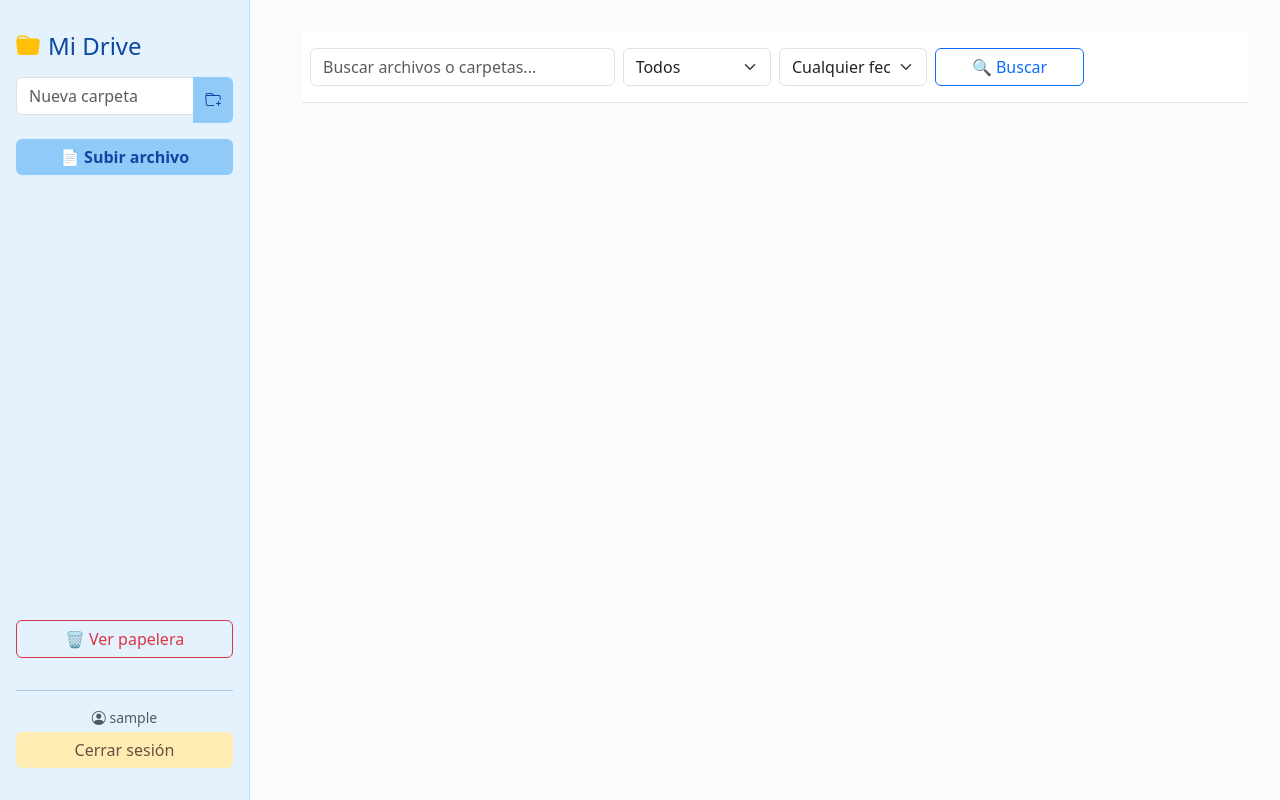
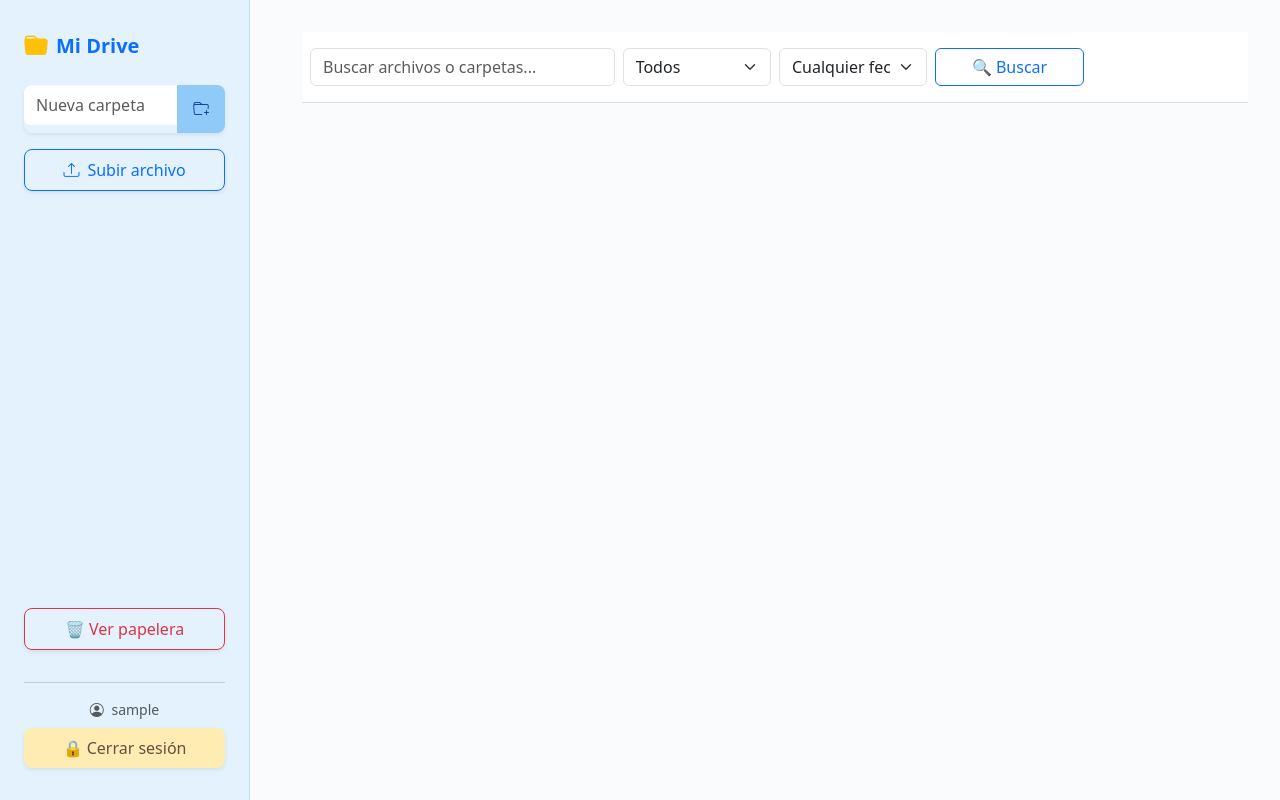
Before and after one commit to andres-app/drive, a PHP site: page / in a window 1280 px wide. Run offline with PHP 8.4, Linux system fonts and the light colour scheme; the visitor is signed in with stand-in values (Sample User, id 1); data that the repository does not hold is empty.

Commit message:
Se realiza modicaciones en el sidebar

```diff
--- a/sidebar_content.php
+++ b/sidebar_content.php
@@ -1,28 +1,36 @@
-<div class="d-flex flex-column h-100 gap-3">
+<div class="d-flex flex-column h-100 gap-4 px-2">
     <!-- Parte superior -->
     <div>
-        <h2 class="d-flex align-items-center gap-2">
+        <h2 class="d-flex align-items-center gap-2 fs-5 fw-semibold text-primary mb-4">
             <i class="bi bi-folder-fill text-warning fs-4"></i> Mi Drive
         </h2>
 
-        <form method="POST" class="input-group mb-3">
-            <input type="text" name="new_folder" class="form-control" placeholder="Nueva carpeta" required>
-            <button type="submit" class="btn btn-primary"><i class="bi bi-folder-plus"></i></button>
+        <form method="POST" class="input-group mb-3 rounded-3 overflow-hidden shadow-sm">
+            <input type="text" name="new_folder" class="form-control border-0 py-2" placeholder="Nueva carpeta" required>
+            <button type="submit" class="btn btn-primary px-3">
+                <i class="bi bi-folder-plus"></i>
+            </button>
         </form>
 
-        <button type="button" class="btn modal-option btn-primary w-100 mb-2" data-bs-toggle="modal" data-bs-target="#uploadModal">
-            📄 Subir archivo
+        <button type="button" class="btn btn-outline-primary w-100 py-2 mb-3 rounded-3 shadow-sm" data-bs-toggle="modal" data-bs-target="#uploadModal">
+            <i class="bi bi-upload me-2"></i>Subir archivo
         </button>
     </div>
 
-    <!-- Parte inferior siempre pegada abajo -->
+    <!-- Parte inferior siempre abajo -->
     <div class="mt-auto">
-        <a href="trash.php" class="btn btn-outline-danger w-100 mb-3">🗑 Ver papelera</a>
+        <a href="trash.php" class="btn btn-outline-danger w-100 py-2 mb-3 rounded-3 shadow-sm">
+            🗑 Ver papelera
+        </a>
 
-        <hr>
-        <div class="small text-muted mb-1 text-center">
-            <i class="bi bi-person-circle"></i> <?php echo htmlspecialchars($_SESSION['username']); ?>
+        <hr class="text-muted my-3">
+
+        <div class="text-center small text-muted mb-2">
+            <i class="bi bi-person-circle me-1"></i> <?= htmlspecialchars($_SESSION['username']) ?>
         </div>
-        <a href="logout.php" class="btn btn-warning w-100">Cerrar sesión</a>
+
+        <a href="logout.php" class="btn btn-warning w-100 py-2 rounded-3 shadow-sm">
+            🔒 Cerrar sesión
+        </a>
     </div>
 </div>
```
